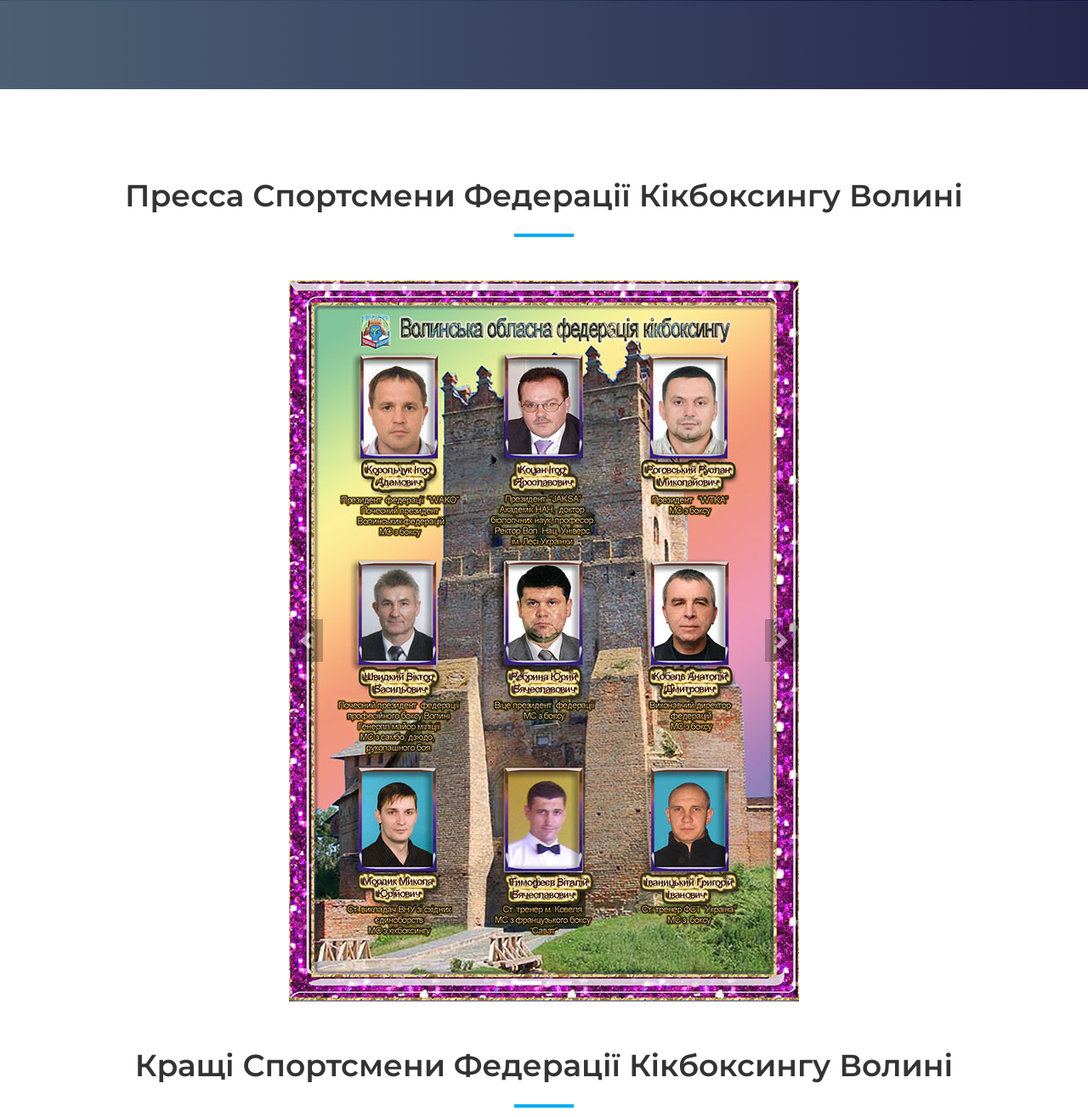
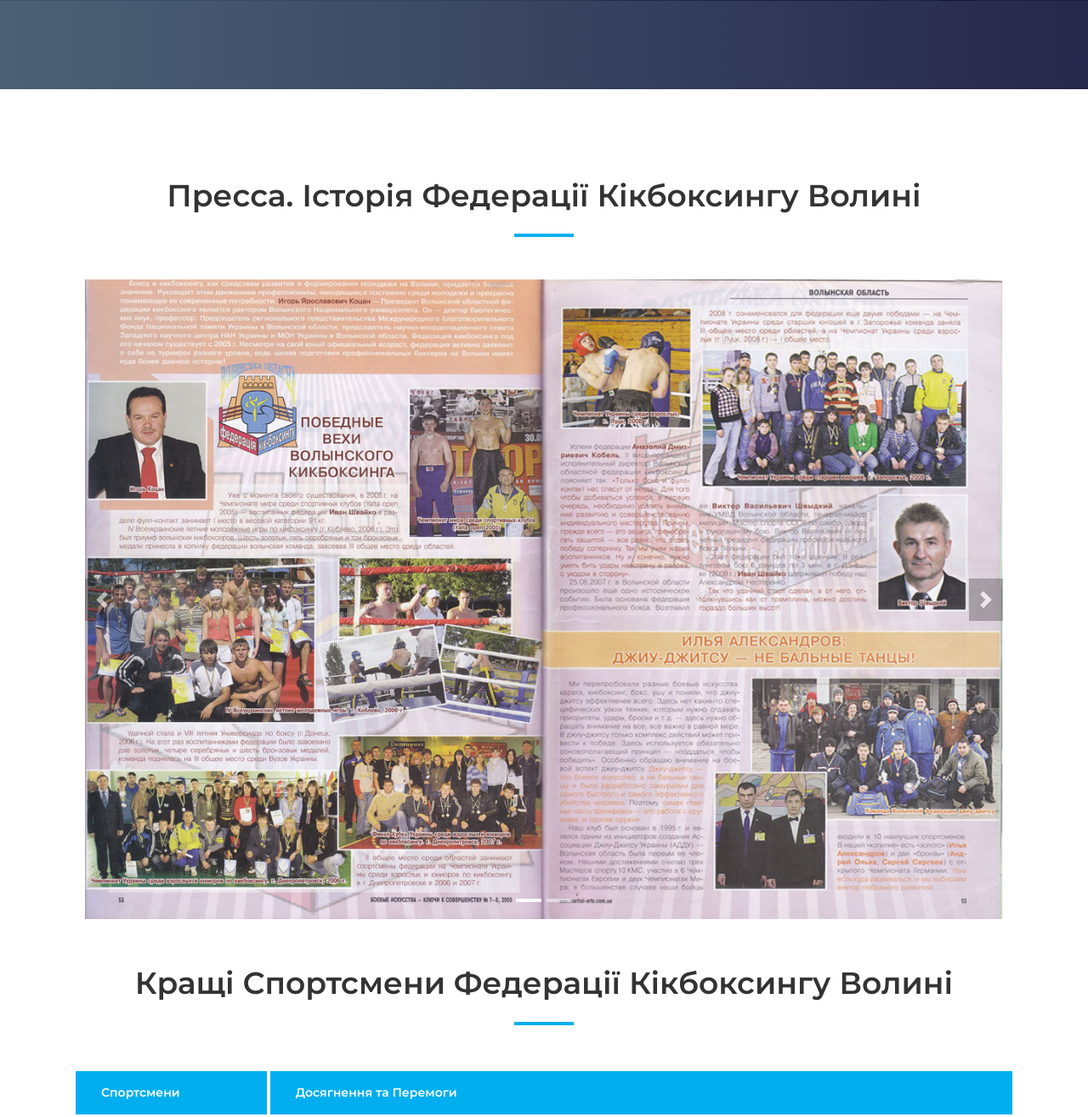
Before and after one commit to YaKobel/kickbox2, a Django app: page / in a window 1280 px wide. Shown: the part 825-2140 px from the top of the page at 85% size. Run offline with Django 3.2, Linux system fonts and the light colour scheme; some libraries are stand-ins or nearby versions.

Commit message:
Change slider.js add slider 2

```diff
--- a/static/website/css/style.css
+++ b/static/website/css/style.css
@@ -1567,12 +1567,11 @@
 
 
 /*Super slider!*/
-
 /* стили основного контейнера слайдера */
 .slider {
   position: relative;
   overflow: hidden;
-  max-width: 600px;
+  max-width: 1250px;
   margin-left: auto;
   margin-right: auto;
 }
@@ -1591,6 +1590,7 @@
 
 /* стили для слайдов */
 .slider__item {
+  position: relative;
   flex: 0 0 100%;
   max-width: 100%;
 }
@@ -1599,7 +1599,7 @@
 .slider__control {
   position: absolute;
   top: 50%;
-  display: none;
+  display: flex;
   align-items: center;
   justify-content: center;
   width: 40px;
@@ -1611,9 +1611,9 @@
   background: rgba(0, 0, 0, 0.5);
 }
 
-.slider__control_show {
-  display: flex;
-}
+/*.slider__control_show {*/
+/*  display: flex;*/
+/*}*/
 
 .slider__control:hover,
 .slider__control:focus {
@@ -1683,3 +1683,9 @@
 .slider__indicators li.active {
   background-color: #fff;
 }
+
+img {
+  display: inline-block;
+  height: auto;
+  max-width: 100%;
+}
--- a/website/templates/home.html
+++ b/website/templates/home.html
@@ -60,23 +60,22 @@
         <!-- Section Heading -->
         <div class="col-12">
           <div class="section-heading text-center">
-            <h2>Пресса спортсмени федерації кікбоксингу Волині</h2>
+            <h2>Пресса. Історія федерації кікбоксингу Волині</h2>
             <div class="line"></div>
           </div>
         </div>
       </div>
-
-        <!-- About Us Thumbnail -->
+    <!-- Pressa slider -->
         <div class="col-12">
           <div class="about-us-thumbnail mb-50">
-            <div class="slider">
+            <div id="slider-2" class="slider">
               <div class="slider__wrapper">
                 <div class="slider__items">
                   <div class="slider__item">
-                    <img src="{% static 'website/img/bg-img/155s.jpg' %}" alt="">
+                    <img src="{% static 'website/img/bg-img/press_slide_1.jpg' %}" alt="">
                   </div>
                   <div class="slider__item">
-                    <img src="{% static 'website/img/bg-img/156s.jpg' %}" alt="">
+                    <img src="{% static 'website/img/bg-img/press_slide_2.jpg' %}" alt="">
                   </div>
                 </div>
               </div>
@@ -85,8 +84,7 @@
             </div>
           </div>
         </div>
-
-
+    <!-- End Pressa slider -->
 
       <div class="row">
         <!-- Section Heading -->
@@ -141,7 +139,6 @@
               </table>
             </div>
           </div>
-
       </div>
     </div>
   </section>
@@ -150,15 +147,14 @@
 <!--scripts fot stile-->
 <!--take here-->
 
-
   <!-- ****** About Us Area Start ******* -->
   <section class="dento-about-us-area section-padding-40-0">
     <div class="container">
       <div class="row align-items-center">
-        <!-- About Us Thumbnail -->
+        <!-- About Us slider -->
         <div class="col-12 col-md-6">
           <div class="about-us-thumbnail mb-50">
-            <div class="slider">
+            <div id="slider-1" class="slider">
               <div class="slider__wrapper">
                 <div class="slider__items">
                   <div class="slider__item">
@@ -174,6 +170,7 @@
             </div>
           </div>
         </div>
+      <!-- End About Us slider -->
         <!-- About Content -->
         <div class="col-12 col-md-6">
           <div class="about-us-content mb-50">
@@ -199,7 +196,6 @@
   <section class="dento-cta-area">
     <div class="container">
       <div class="row">
-
 
 
         <div class="col-12 col-sm-4 col-lg-4">
@@ -233,7 +229,6 @@
       </div>
     </div>
   </section>
-
 
  <!-- Dento Service Area Start -->
   <section class="dento-service-area section-padding-100-0 bg-img bg-gradient-overlay jarallax clearfix" style="background-image: url('{% static 'website/img/bg-img/13.jpg' %}');">
```
Also changed, not shown: static/website/js/slider.js (+15 -28 lines), static/website/img/bg-img/press_slide_1.jpg (added), static/website/img/bg-img/press_slide_2.jpg (added).
